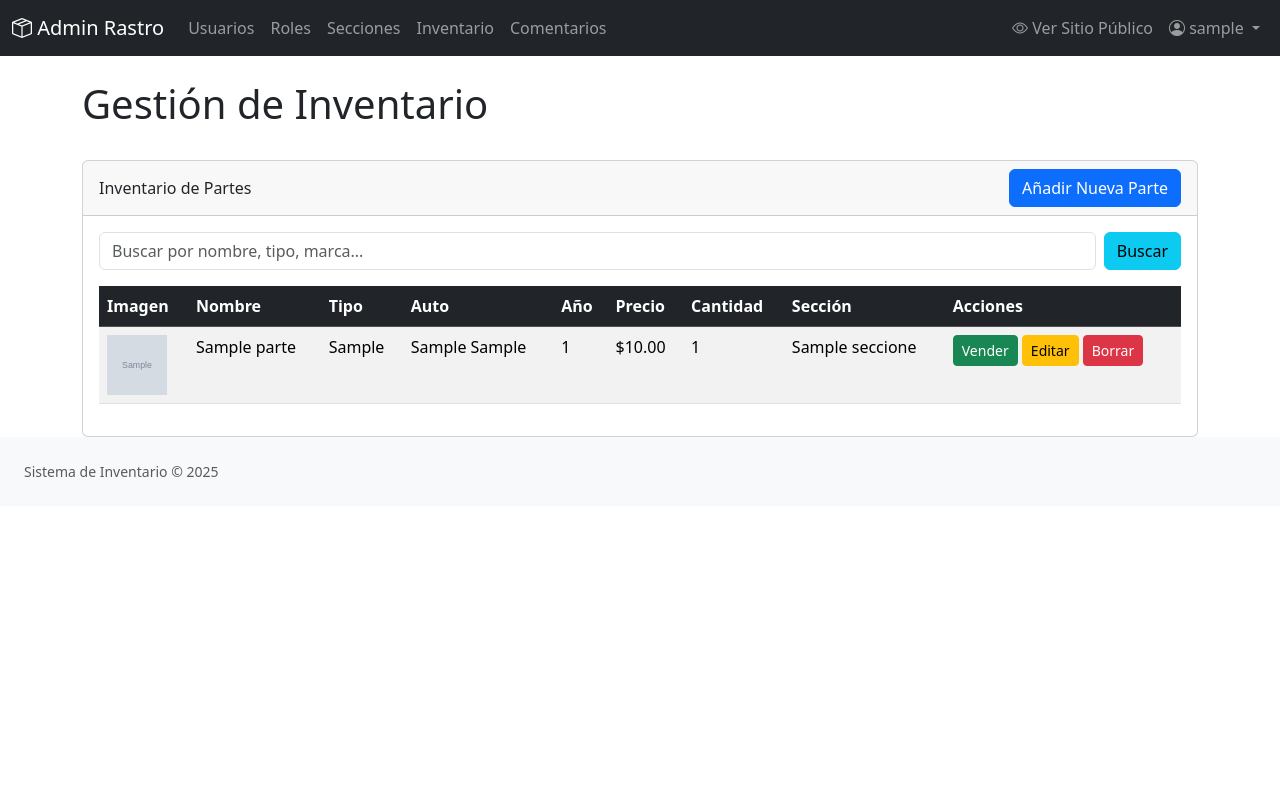
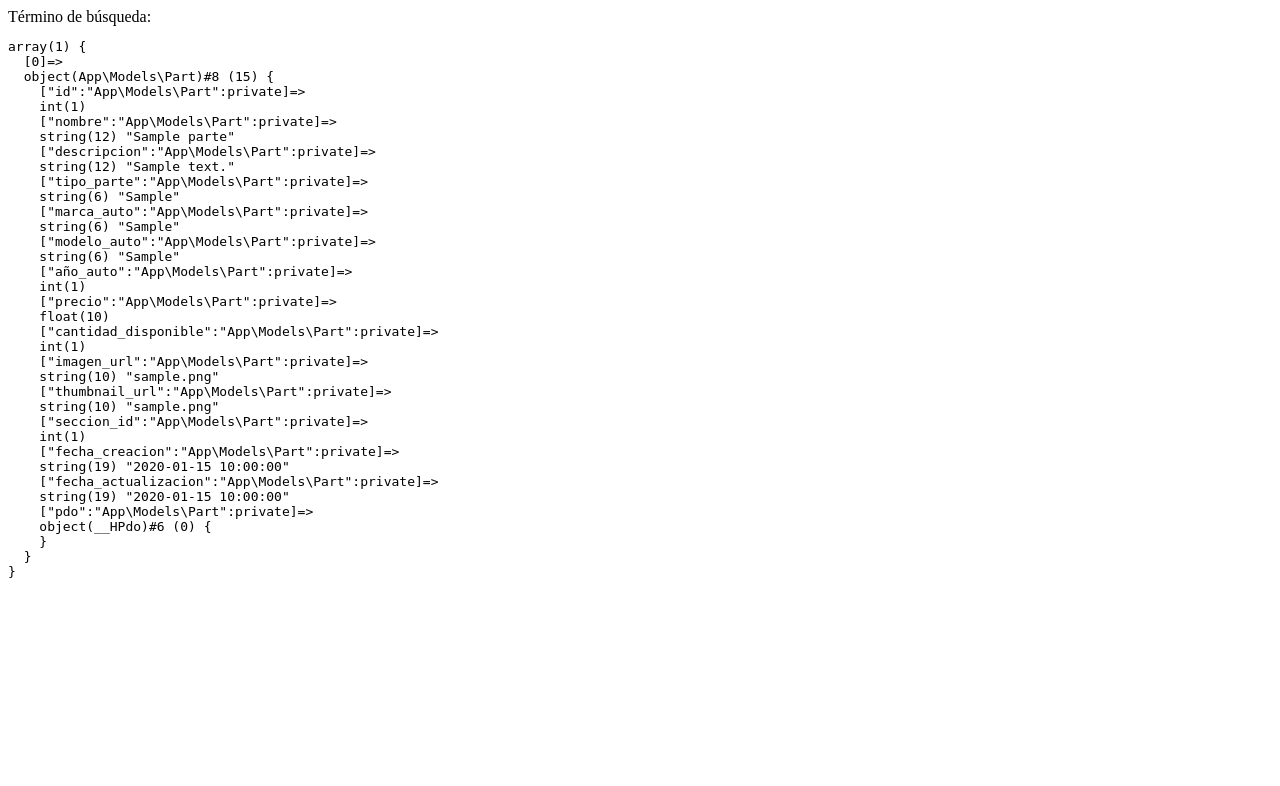
Before and after one commit to AnelDRN/SistemaDeInventario, a PHP site: page /admin/inventario.php in a window 1280 px wide. Shown: the top 786 px of the page. Run offline with PHP 8.4, Linux system fonts and the light colour scheme; the visitor is signed in with stand-in values (Sample User, id 1); tables that the repository leaves empty hold one stand-in row (values such as "Sample post"); grey boxes marked "Sample" are stand-in pictures.

```diff
--- a/admin/inventario.php
+++ b/admin/inventario.php
@@ -23,6 +23,14 @@ if (!empty($searchTerm)) {
     $parts = Part::findAll();
 }
 
+// --- DEBUGGING ---
+echo "Término de búsqueda: " . htmlspecialchars($searchTerm);
+echo "<pre>";
+var_dump($parts);
+echo "</pre>";
+exit();
+// --- FIN DEBUGGING ---
+
 $sections = Section::findAll();
 
 // Crear un mapa de ID de sección a nombre para fácil acceso en la vista
--- a/src/Models/Part.php
+++ b/src/Models/Part.php
@@ -28,6 +28,21 @@ class Part
 
     public function __construct() {
         $this->pdo = Database::getInstance()->getConnection();
+        // Inicializar propiedades para evitar errores de "uninitialized" en PHP 8+
+        $this->id = null;
+        $this->nombre = '';
+        $this->descripcion = null;
+        $this->tipo_parte = null;
+        $this->marca_auto = null;
+        $this->modelo_auto = null;
+        $this->año_auto = null;
+        $this->precio = 0.0;
+        $this->cantidad_disponible = 0;
+        $this->imagen_url = null;
+        $this->thumbnail_url = null;
+        $this->seccion_id = 0;
+        $this->fecha_creacion = null;
+        $this->fecha_actualizacion = null;
     }
 
     // --- Getters ---
```
